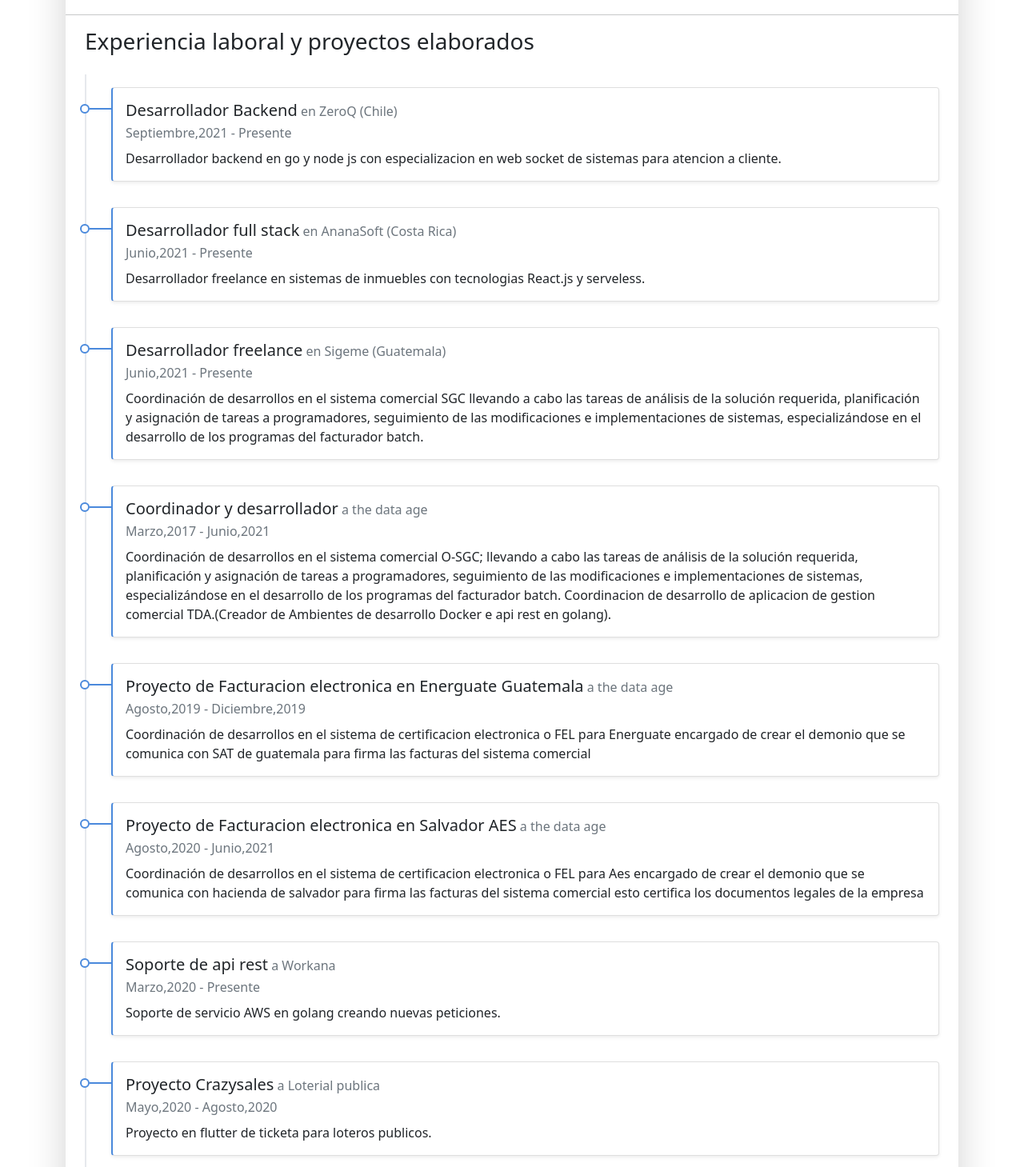
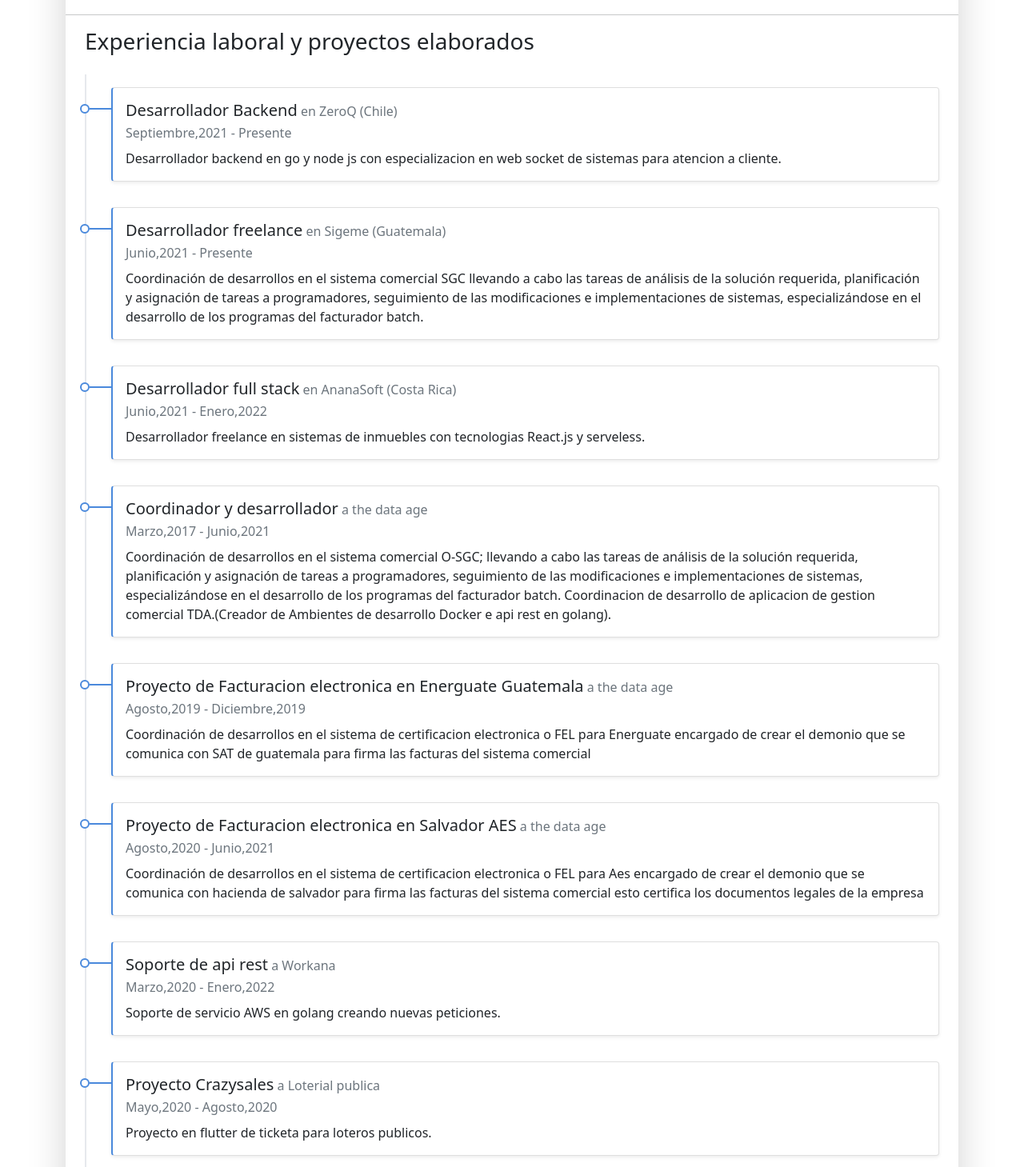
Before and after one commit to rafael180496/template_cv_react, a React (Create React App) app: page / in a window 1280 px wide. Shown: the part 1043-2502 px from the top of the page at 80% size. Built offline with nearby package versions, Linux system fonts and the light colour scheme.

Commit message:
[add] works update

```diff
--- a/public/index.html
+++ b/public/index.html
@@ -30,9 +30,9 @@
     />
 
     <link
-      href="https://cdn.jsdelivr.net/npm/bootstrap@5.0.0-beta2/dist/css/bootstrap.min.css"
+      href="https://cdn.jsdelivr.net/npm/bootstrap@5.0.2/dist/css/bootstrap.min.css"
       rel="stylesheet"
-      integrity="sha384-BmbxuPwQa2lc/FVzBcNJ7UAyJxM6wuqIj61tLrc4wSX0szH/Ev+nYRRuWlolflfl"
+      integrity="sha384-EVSTQN3/azprG1Anm3QDgpJLIm9Nao0Yz1ztcQTwFspd3yD65VohhpuuCOmLASjC"
       crossorigin="anonymous"
     />
 
@@ -50,18 +50,13 @@
     <div id="root"></div>
 
     <script
-      src="https://cdn.jsdelivr.net/npm/bootstrap@5.0.0-beta2/dist/js/bootstrap.bundle.min.js"
-      integrity="sha384-b5kHyXgcpbZJO/tY9Ul7kGkf1S0CWuKcCD38l8YkeH8z8QjE0GmW1gYU5S9FOnJ0"
+      src="https://cdn.jsdelivr.net/npm/@popperjs/core@2.9.2/dist/umd/popper.min.js"
+      integrity="sha384-IQsoLXl5PILFhosVNubq5LC7Qb9DXgDA9i+tQ8Zj3iwWAwPtgFTxbJ8NT4GN1R8p"
       crossorigin="anonymous"
     ></script>
     <script
-      src="https://cdn.jsdelivr.net/npm/@popperjs/core@2.6.0/dist/umd/popper.min.js"
-      integrity="sha384-KsvD1yqQ1/1+IA7gi3P0tyJcT3vR+NdBTt13hSJ2lnve8agRGXTTyNaBYmCR/Nwi"
-      crossorigin="anonymous"
-    ></script>
-    <script
-      src="https://cdn.jsdelivr.net/npm/bootstrap@5.0.0-beta2/dist/js/bootstrap.min.js"
-      integrity="sha384-nsg8ua9HAw1y0W1btsyWgBklPnCUAFLuTMS2G72MMONqmOymq585AcH49TLBQObG"
+      src="https://cdn.jsdelivr.net/npm/bootstrap@5.0.2/dist/js/bootstrap.min.js"
+      integrity="sha384-cVKIPhGWiC2Al4u+LWgxfKTRIcfu0JTxR+EQDz/bgldoEyl4H0zUF0QKbrJ0EcQF"
       crossorigin="anonymous"
     ></script>
   </body>
--- a/src/assets/lang/en.json
+++ b/src/assets/lang/en.json
@@ -18,16 +18,16 @@
         "descrip": "Backend developer in go and node js with specialization in web socket systems for customer service."
       },
       {
-        "work": "Desarrollador full stack and PM",
-        "emp": "at AnanaSoft (Costa Rica)",
-        "time": "June, 2021 - Present",
-        "descrip": "Freelance developer in real estate systems with React.js and serveless technologies."
-      },
-      {
         "work": "Freelance Developer",
         "emp": "at Sigeme (Guatemala)",
         "time": "June, 2021 - Present",
         "descrip": "Coordination of developments in the SGC commercial system carrying out the tasks of analysis of the required solution, planning and assigning tasks to programmers, monitoring of modifications and system implementations, specializing in the development of batch biller programs."
+      },
+      {
+        "work": "Desarrollador full stack and PM",
+        "emp": "at AnanaSoft (Costa Rica)",
+        "time": "June, 2021 - January, 2022",
+        "descrip": "Freelance developer in real estate systems with React.js and serveless technologies."
       },
       {
         "work": "Coordinator and developer",
@@ -50,7 +50,7 @@
       {
         "work": "Rest api support",
         "emp": "at Workana",
-        "time": "March, 2020 - Present",
+        "time": "March, 2020 - January, 2022",
         "descrip": "AWS service support in golang creating new requests."
       },
       {
@@ -71,7 +71,7 @@
     "aboutmeitems": [
       {
         "title": "Age",
-        "val": "24"
+        "val": "25"
       },
       {
         "title": "Email",
--- a/src/assets/lang/es.json
+++ b/src/assets/lang/es.json
@@ -18,16 +18,16 @@
         "descrip": "Desarrollador backend en go y node js con especializacion en web socket de sistemas para atencion a cliente."
       },
       {
-        "work": "Desarrollador full stack",
-        "emp": "en AnanaSoft (Costa Rica)",
-        "time": "Junio,2021 - Presente",
-        "descrip": "Desarrollador freelance en sistemas de inmuebles con tecnologias React.js y serveless."
-      },
-      {
         "work": "Desarrollador freelance",
         "emp": "en Sigeme (Guatemala)",
         "time": "Junio,2021 - Presente",
         "descrip": " Coordinación de desarrollos en el sistema comercial SGC llevando a cabo las tareas de análisis de la solución requerida, planificación y asignación de tareas a programadores, seguimiento de las modificaciones e implementaciones de sistemas, especializándose en el desarrollo de los programas del facturador batch."
+      },
+      {
+        "work": "Desarrollador full stack",
+        "emp": "en AnanaSoft (Costa Rica)",
+        "time": "Junio,2021 - Enero,2022",
+        "descrip": "Desarrollador freelance en sistemas de inmuebles con tecnologias React.js y serveless."
       },
       {
         "work": "Coordinador y desarrollador",
@@ -50,7 +50,7 @@
       {
         "work": "Soporte de api rest",
         "emp": "a Workana",
-        "time": "Marzo,2020 - Presente",
+        "time": "Marzo,2020 - Enero,2022",
         "descrip": "Soporte de servicio AWS en golang creando nuevas peticiones."
       },
       {
@@ -71,7 +71,7 @@
     "aboutmeitems": [
       {
         "title": "Edad",
-        "val": "24"
+        "val": "25"
       },
       {
         "title": "Correo",
```
